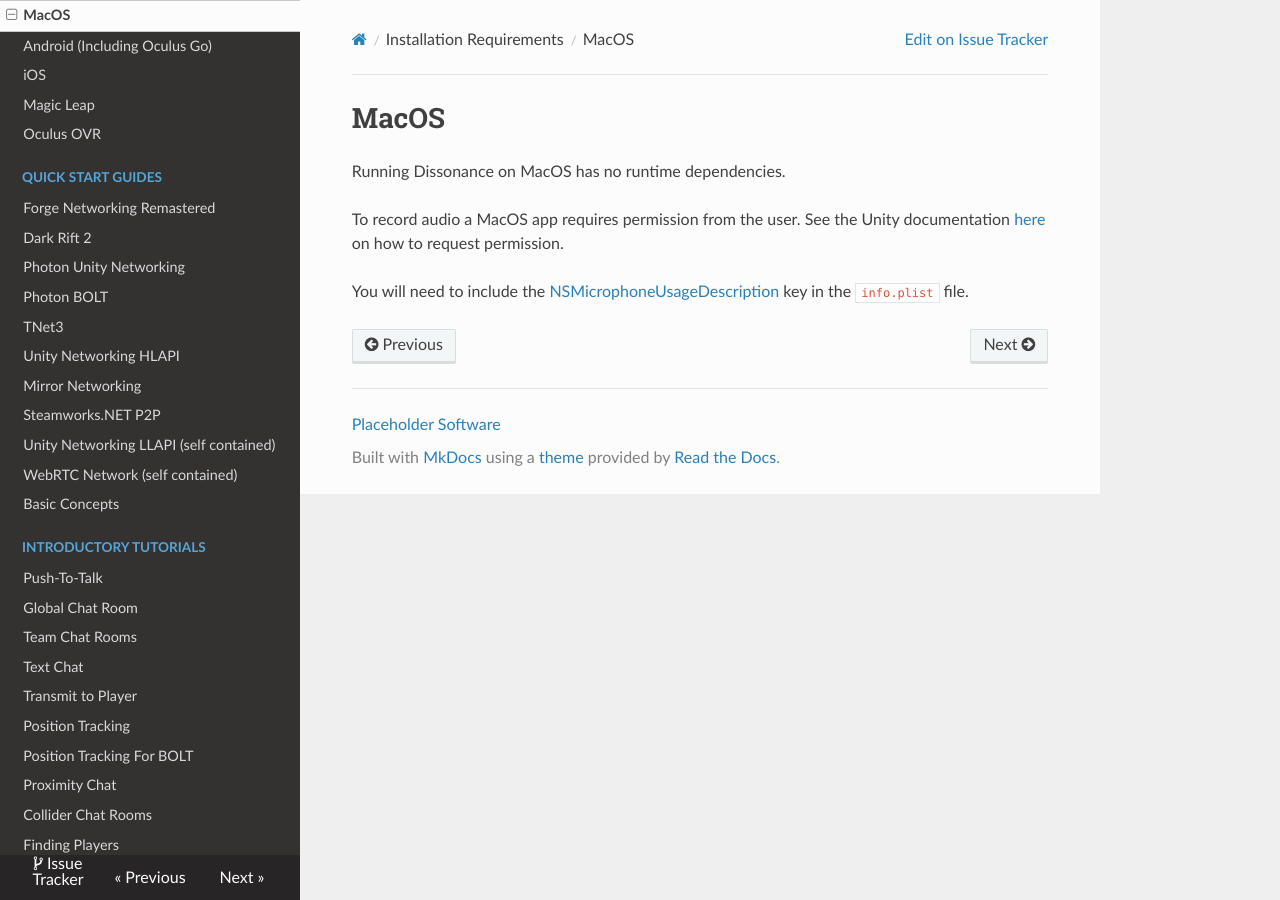
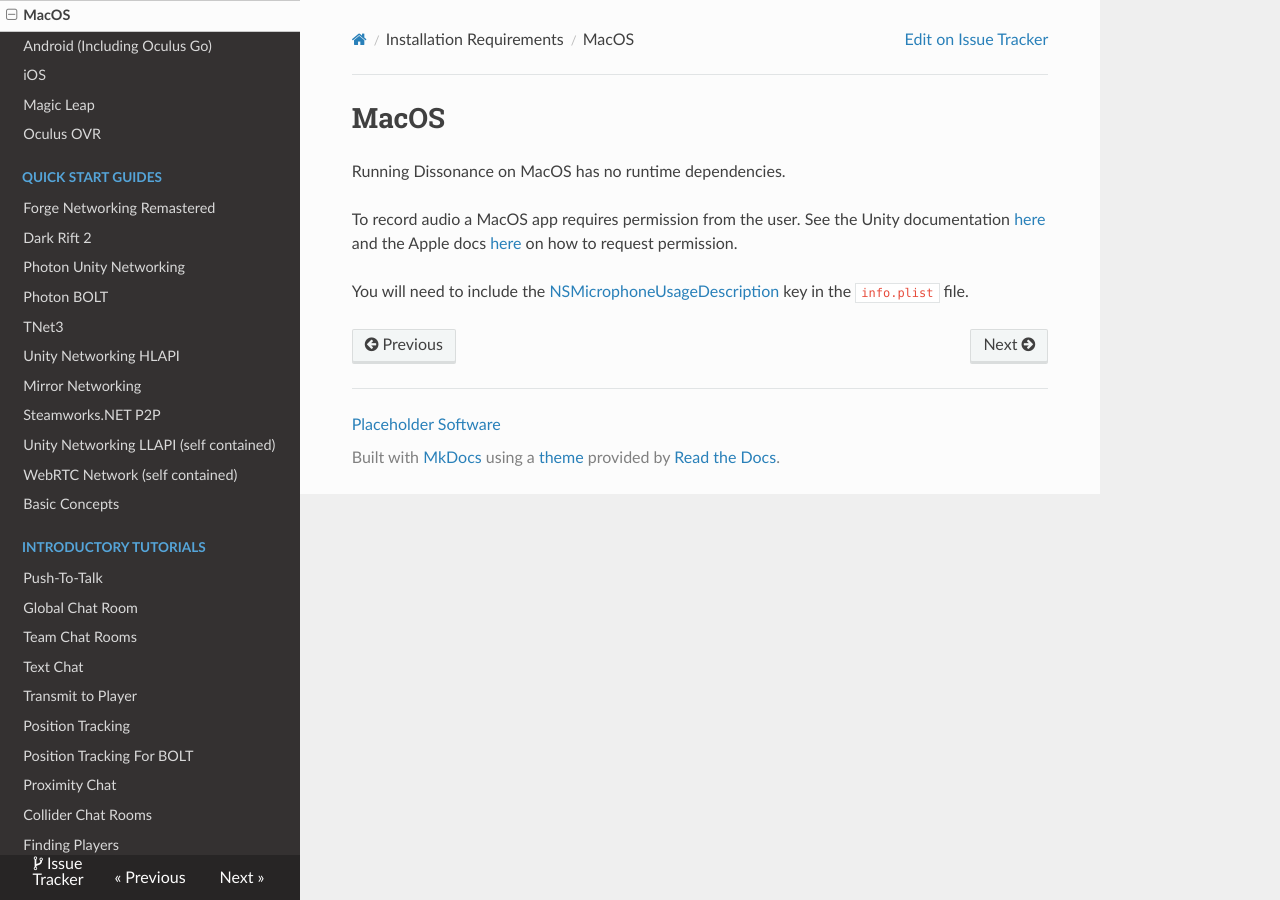
Before and after one commit to Placeholder-Software/Dissonance, an MkDocs documentation site: the page built from docs/Platforms/MacOS.md, in a window 1280 px wide. Built offline with MkDocs 1.6.1, drawn with Linux system fonts in a browser that asks for light colours; old or Windows-style settings are respelled for this version of MkDocs.

Commit message:
Added a link to Apple and Unity docs for mic permission.

```diff
--- a/docs/Platforms/MacOS.md
+++ b/docs/Platforms/MacOS.md
@@ -2,6 +2,6 @@
 
 Running Dissonance on MacOS has no runtime dependencies.
 
-To record audio a MacOS app requires permission from the user. See the Unity documentation [here](https://developer.apple.com/documentation/avfoundation/cameras_and_media_capture/requesting_authorization_for_media_capture_on_macos) on how to request permission.
+To record audio a MacOS app requires permission from the user. See the Unity documentation [here](https://docs.unity3d.com/ScriptReference/Application.RequestUserAuthorization.html) and the Apple docs [here](https://developer.apple.com/documentation/avfoundation/cameras_and_media_capture/requesting_authorization_for_media_capture_on_macos) on how to request permission.
 
 You will need to include the [NSMicrophoneUsageDescription](https://docs.unity3d.com/Manual/HOWTO-PortToAppleMacStore.html) key in the `info.plist` file.
```
